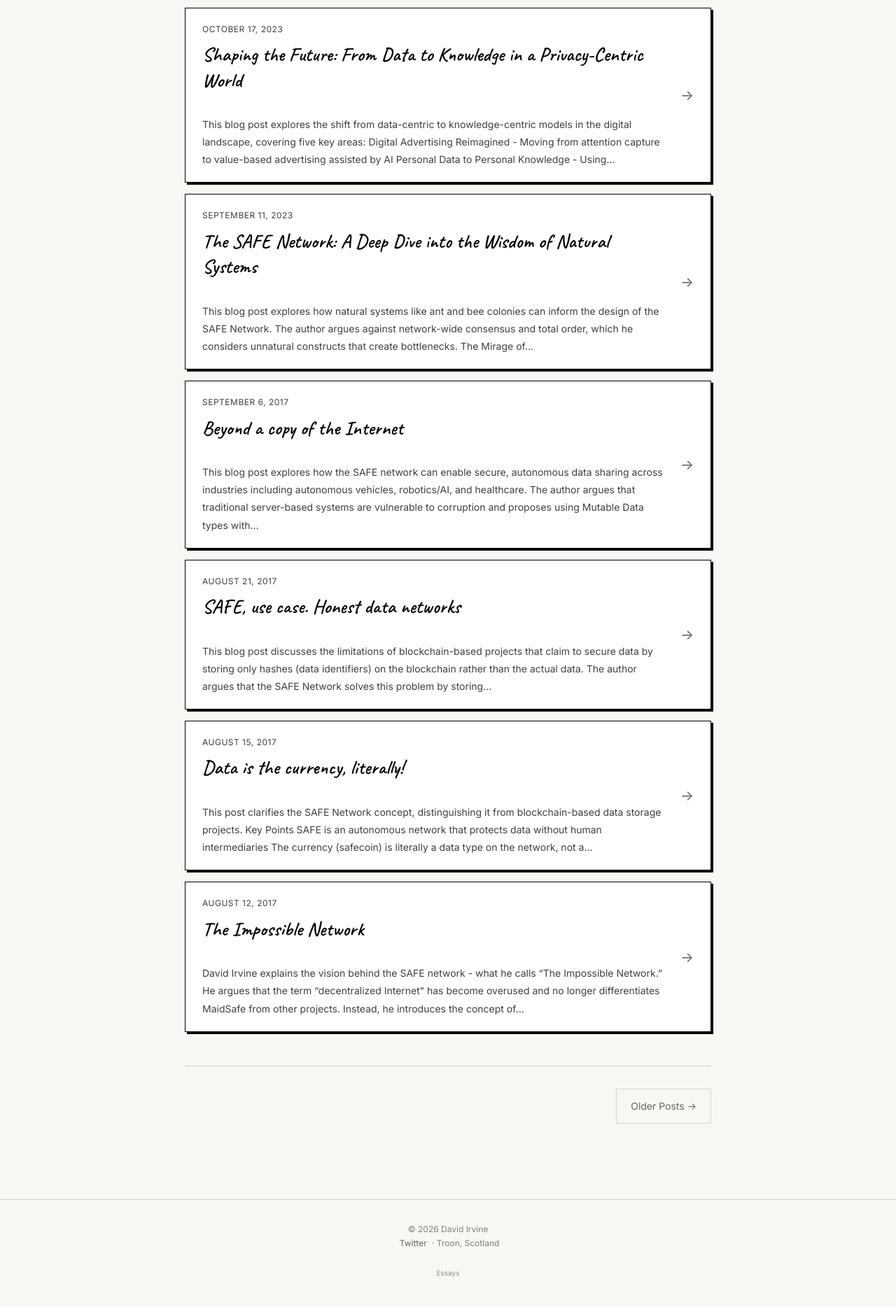
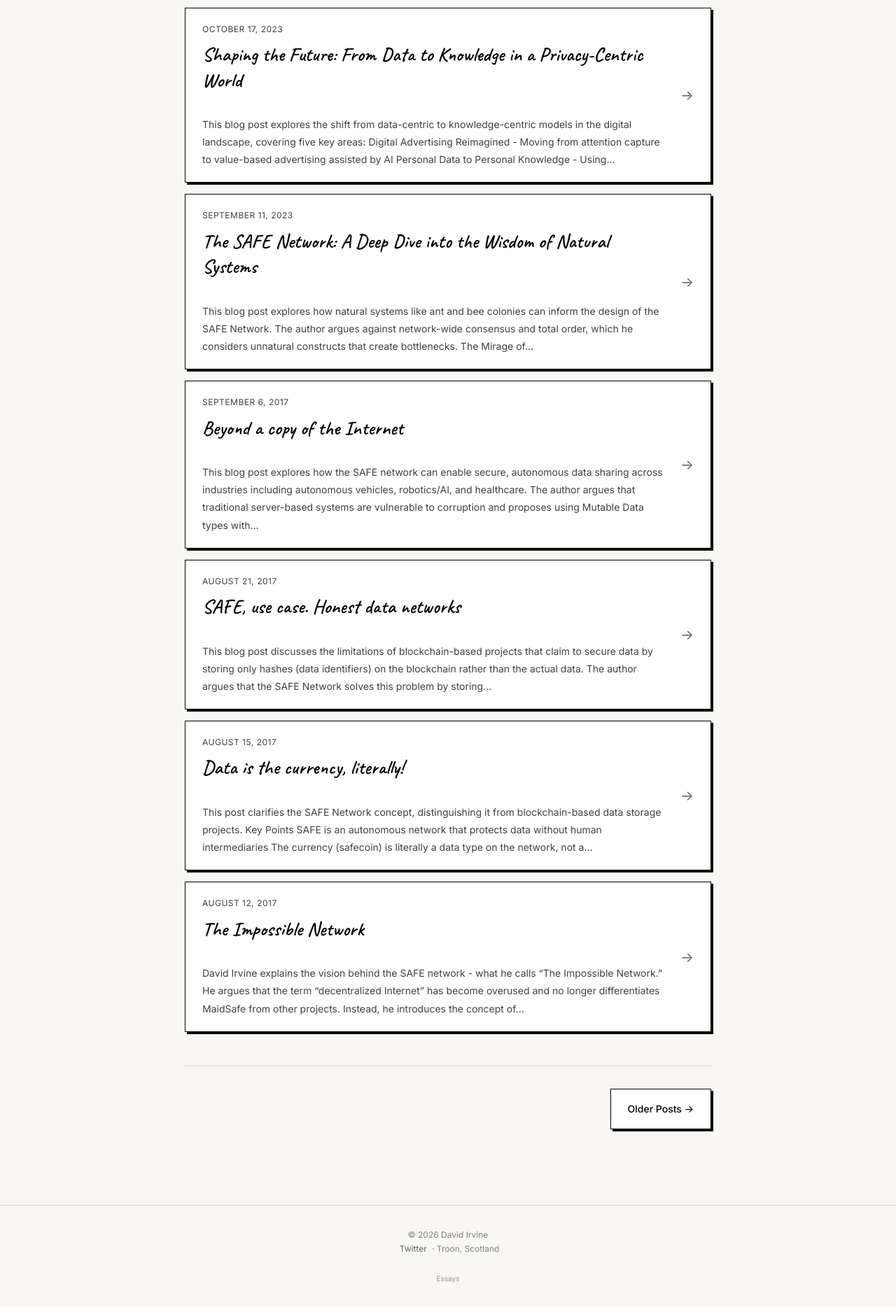
Before and after one commit to dirvine/metaquestions-site, a Jekyll site: the page built from index.html, in a window 1280 px wide. Shown: the part 1227-3095 px from the top of the page at 70% size. Built offline with Jekyll 4.4.1, drawn with Linux system fonts in a browser that asks for light colours; the list of posts is cut into pages by our own code.

Commit message:
fix: improve skip link and pagination styling
- Fix skip link to be properly hidden and centered when focused
- Style pagination links like cards with black border and shadow
- Remove inline arrows from pagination, use CSS pseudo-elements instead

```diff
--- a/assets/css/style.css
+++ b/assets/css/style.css
@@ -63,19 +63,25 @@
 /* Skip to main content link - accessibility */
 .skip-link {
   position: absolute;
-  top: -40px;
-  left: 0;
+  top: -100px;
+  left: 50%;
+  transform: translateX(-50%);
   background: var(--black);
   color: var(--white);
-  padding: 8px 16px;
+  padding: 12px 24px;
   text-decoration: none;
-  z-index: 100;
+  z-index: 9999;
   font-size: 14px;
   font-weight: 500;
+  border-radius: 0 0 4px 4px;
+  box-shadow: 0 4px 12px rgba(0,0,0,0.3);
+  transition: top 0.2s ease;
 }
 
 .skip-link:focus {
   top: 0;
+  outline: 2px solid var(--white);
+  outline-offset: -4px;
 }
 
 /* Header */
@@ -181,19 +187,36 @@
 }
 
 .pagination a {
-  color: var(--gray-600);
+  display: inline-block;
+  background: var(--white);
+  color: var(--black);
   text-decoration: none;
   font-size: 14px;
-  padding: 12px 20px;
-  border: 1px solid var(--gray-300);
+  font-weight: 500;
+  padding: 16px 24px;
+  border: 1px solid var(--black);
+  box-shadow: 3px 3px 0px var(--black);
   transition: var(--transition);
 }
 
 .pagination a:hover,
 .pagination a:focus {
-  color: var(--black);
-  border-color: var(--black);
+  box-shadow: 5px 5px 0px var(--black);
+  transform: translate(-1px, -1px);
   background: var(--white);
+}
+
+.pagination a:focus-visible {
+  outline: 2px solid var(--black);
+  outline-offset: 2px;
+}
+
+.pagination .prev::before {
+  content: "\2190  ";
+}
+
+.pagination .next::after {
+  content: "  \2192";
 }
 
 .pagination .next {
--- a/index.html
+++ b/index.html
@@ -23,10 +23,10 @@
   {% if paginator.total_pages > 1 %}
   <nav class="pagination" aria-label="Pagination">
     {% if paginator.previous_page %}
-      <a href="{{ paginator.previous_page_path | relative_url }}" class="prev">&larr; Newer Posts</a>
+      <a href="{{ paginator.previous_page_path | relative_url }}" class="prev">Newer Posts</a>
     {% endif %}
     {% if paginator.next_page %}
-      <a href="{{ paginator.next_page_path | relative_url }}" class="next">Older Posts &rarr;</a>
+      <a href="{{ paginator.next_page_path | relative_url }}" class="next">Older Posts</a>
     {% endif %}
   </nav>
   {% endif %}
```
